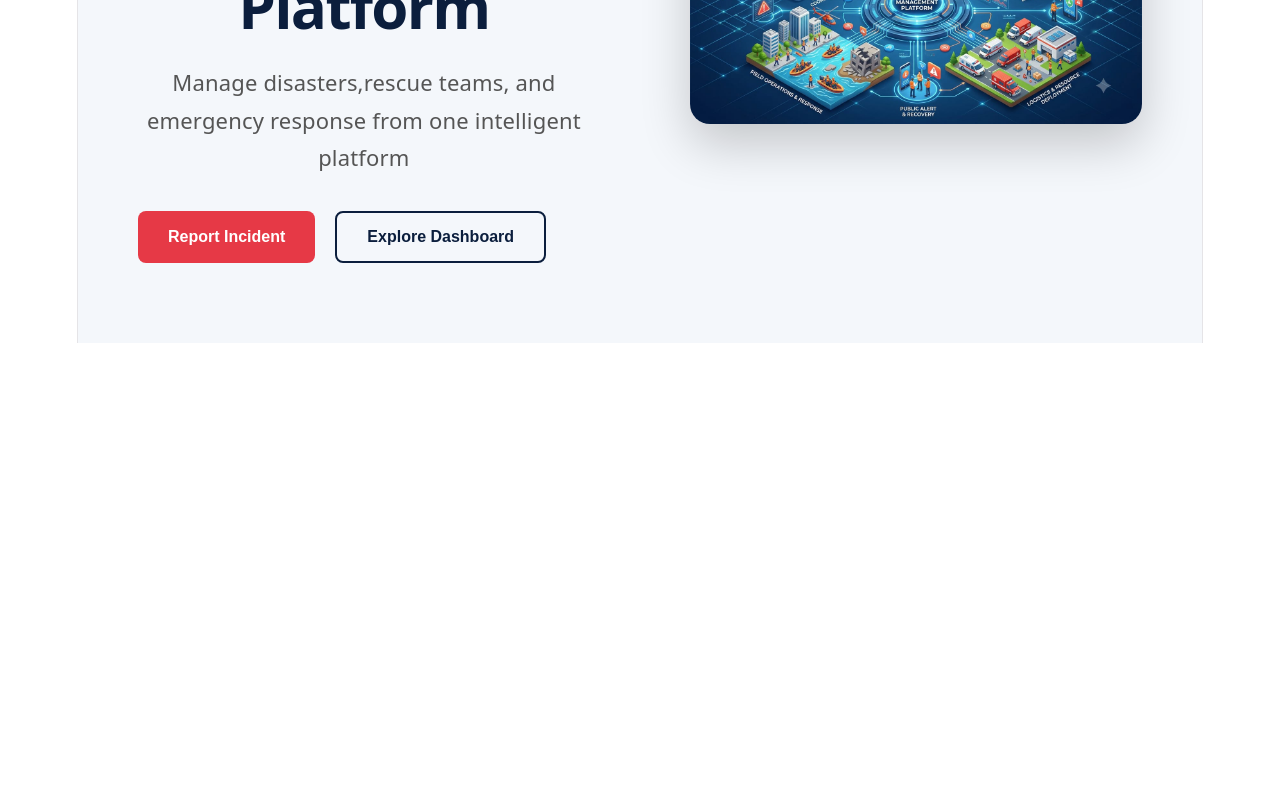
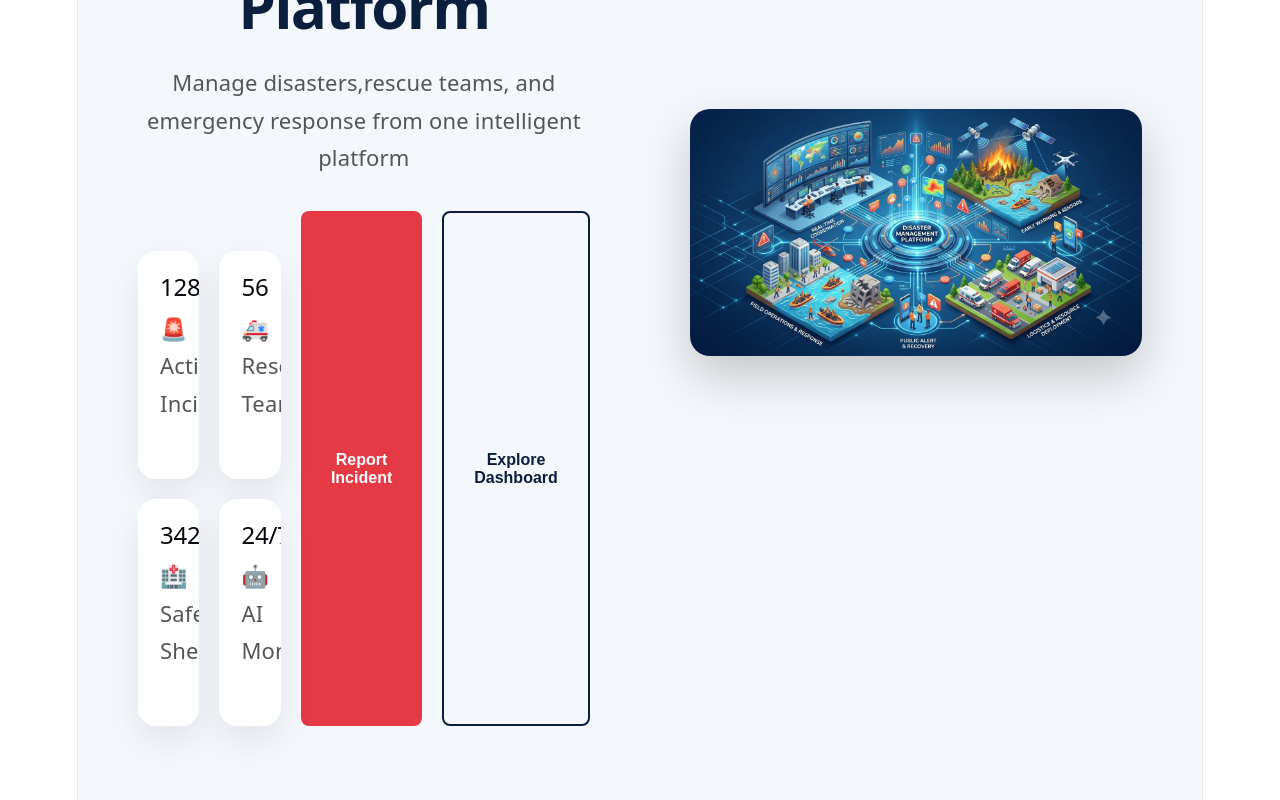
Before and after one commit to SouradeepMandal/Disaster-Management-Protocol, a React app in the folder frontend/: page / in a window 1280 px wide. Shown: the part 470-1270 px from the top of the page. Before the commit the page ends 813 px from the top, so only its background shows below. Built offline with nearby package versions, Linux system fonts and the light colour scheme; the HTML template or start-up script is replaced by a standard one.

Commit message:
not done

```diff
--- a/frontend/src/components/Hero.css
+++ b/frontend/src/components/Hero.css
@@ -1,116 +1,157 @@
 .hero{
-    display: flex;
-    justify-content: space-between;
-    align-items: center;
+    display:flex;
+    justify-content:space-between;
+    align-items:center;
 
-    padding: 80px 60px;
+    padding:80px 60px;
 
     background:#f4f7fb;
 }
 
 .hero-text{
-    width: 45%;
+    width:45%;
 }
 
 .hero-text h1{
-    font-size: 60px;
-
-    font-weight: 700;
-
-    line-height: 1.1;
-
-    color: #0B1E3D;
-
-    margin-bottom: 25px;
+    font-size:60px;
+    font-weight:700;
+    line-height:1.1;
+    color:#0B1E3D;
+    margin-bottom:25px;
 }
 
 .hero-text p{
-    font-size: 22px;
-
-    color: #555;
-
-    margin-bottom: 35px;
-
+    font-size:22px;
+    color:#555;
+    margin-bottom:35px;
     line-height:1.7;
 }
 
 .hero-buttons{
-    display: flex;
-    gap: 20px;
+    display:flex;
+    gap:20px;
 }
+
 .primary-btn{
-    background : #e63946;
-    color: white;
-    border: none;
-    padding: 15px 30px;
+    background:#e63946;
+    color:white;
+    border:none;
+    padding:15px 30px;
     border-radius:8px;
     cursor:pointer;
     font-size:16px;
     font-weight:bold;
+    transition:0.3s ease;
 }
+
+.primary-btn:hover{
+    background:#cf2d3a;
+}
+
 .secondary-btn{
-    background: transparent;
-    color: #0B1E3D;
+    background:transparent;
+    color:#0B1E3D;
     border:2px solid #0B1E3D;
-    padding: 15px 30px;
-    border-radius: 8px;
-    cursor: pointer;
-    font-size: 16px;
+    padding:15px 30px;
+    border-radius:8px;
+    cursor:pointer;
+    font-size:16px;
     font-weight:bold;
+    transition:0.3s ease;
 }
+
+.secondary-btn:hover{
+    background:#0B1E3D;
+    color:white;
+}
+
 .hero-image{
-    width: 45%;
-    display: flex;
-    justify-content: center;
+    width:45%;
+    display:flex;
+    justify-content:center;
 }
+
 .hero-image img{
-    width: 100%;
-    max-width: 500px;
+    width:100%;
+    max-width:500px;
 
-    border-radius: 20px;
-    box-shadow: 0 20px 50px
-rgba(0,0,0,0.20);
+    border-radius:20px;
+
+    box-shadow:0 20px 50px rgba(0,0,0,0.20);
+
     transition:
-        transform  .4s ease,
+        transform .4s ease,
         box-shadow .4s ease;
 }
+
+.hero-image img:hover{
+    transform:translateY(-8px) scale(1.02);
+    box-shadow:0 35px 70px rgba(0,0,0,0.30);
+}
+
 .status-badge{
-    display: inline-flex;
+    display:inline-flex;
     align-items:center;
     gap:10px;
 
-    background: #E8FFF0;
+    background:#E8FFF0;
+    color:#15803D;
 
-    color:#15803D;
     padding:10px 18px;
+
     border-radius:30px;
+
     font-weight:600;
+
     margin-bottom:25px;
 }
+
 .status-dot{
-    display: inline-block;
+    display:inline-block;
     width:12px;
-    height: 12px;
-    background: #22C55E;
-    border-radius: 50%;
+    height:12px;
+
+    background:#22C55E;
+
+    border-radius:50%;
+
     animation:pulse 2s infinite;
 }
+
 @keyframes pulse{
+
     0%{
-        box-shadow:0 0 0 0
-rgba(34,197,94,0.7);
+        box-shadow:0 0 0 0 rgba(34,197,94,.7);
     }
+
     70%{
-        box-shadow:0 0 0 12px
-rgba(34,197,94,0);
+        box-shadow:0 0 0 12px rgba(34,197,94,0);
     }
+
     100%{
-        box-shadow:0 0 0 0
-rgba(34,197,94,0);
+        box-shadow:0 0 0 0 rgba(34,197,94,0);
     }
+
 }
-.hero-image img:hover{
-    transform: translateY(-8px)scale(1.02);
-    box-shadow: 0 35px 70px
-rgba(0,0,0,0.30);
+
+.hero-stats{
+    display:grid;
+    grid-template-columns:repeat(2,1fr);
+    gap:20px;
+    margin-top:40px;
 }
+
+.stat-card{
+    background:white;
+    border-radius:18px;
+    padding:22px;
+    box-shadow:0 15px 35px rgba(0,0,0,.08);
+    transition:.35s;
+    position:relative;
+    overflow:hidden;
+}
+
+.stat-card:hover{
+    transform:translateY(-8px);
+    box-shadow:0 25px 50px rgba(0,0,0,.18);
+}
--- a/frontend/src/components/Hero.jsx
+++ b/frontend/src/components/Hero.jsx
@@ -13,6 +13,29 @@ function Hero(){
                     Manage disasters,rescue teams, and emergency response from one intelligent platform
                 </p>
                 <div className="hero-buttons">
+                    <div className="hero-stats">
+
+                        <div className="stat-card">
+                            <h2>128</h2>
+                            <p>🚨 Active Incidents</p>
+                        </div>
+
+                        <div className="stat-card">
+                            <h2>56</h2>
+                            <p>🚑 Rescue Teams</p>
+                        </div>
+
+                        <div className="stat-card">
+                            <h2>342</h2>
+                            <p>🏥 Safe Shelters</p>
+                        </div>
+
+                        <div className="stat-card">
+                            <h2>24/7</h2>
+                            <p>🤖 AI Monitoring</p>
+                        </div>
+
+                    </div>
                     <button className="primary-btn">Report Incident</button>
                     <button className="secondary-btn">Explore Dashboard</button>
                 </div>
```
